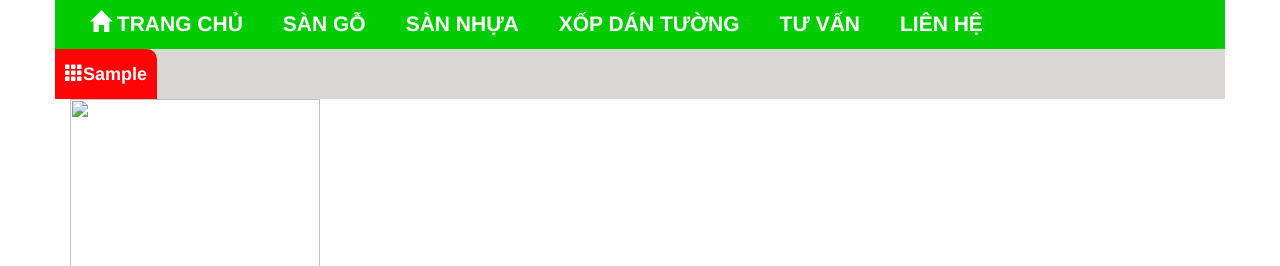
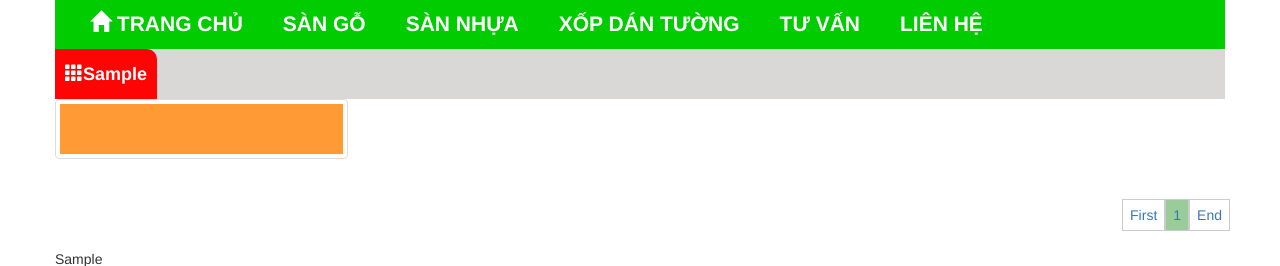
Before and after one commit to thehanhvu/hanh, a PHP site: page /index.php?xem=danhmuc&iddanhmuc=1 in a window 1280 px wide. Shown: the part 912-1178 px from the top of the page. Run offline with PHP 8.4, Linux system fonts and the light colour scheme; tables that the repository leaves empty or names only in its code hold one stand-in row (values such as "Sample post"); data that the repository does not hold is empty.

Commit message:
hanh sua

```diff
--- a/admin/config.php
+++ b/admin/config.php
@@ -1,7 +1,7 @@
 <?
 $maychu = "localhost";
 $taikhoan = "root";
-$matkhau ="tuanninh1";
+$matkhau ="299092kaka";
 $csdl = "sango";
 $connect = mysql_connect($maychu,$taikhoan,$matkhau);
 mysql_select_db($csdl,$connect);
--- a/css/style.css
+++ b/css/style.css
@@ -258,11 +258,19 @@
     border-left:1px solid #999;
 	}
 .menu_tuvan ul{
-	list-style:none;
+	list-style:disc inside;
+	border-bottom:2px solid #999;
+	}
+.menu_tuvan ul p{
+	width:100%;
+	text-align:center;
+	font-weight:bold;
+	font-size:1.2em;
 	}
 .menu_tuvan ul li{
 	line-height:30px;
-	border-bottom:2px solid #999;
+
+	padding:0 10px;
 	}
 .menu_tuvan ul li a{
 	text-decoration:none;
@@ -303,3 +311,41 @@
 		text-decoration:none;
 		list-style:none;
 }
+div.trang {
+	width:100%;
+	position:relative;
+	margin-top:20px;
+	height:30px;
+	line-height:30px;
+	margin-bottom:20px;
+}
+div.trang ul {
+	position:absolute;
+	width:auto;
+	float:right;
+	right:10px;
+}
+div.trang ul li
+{
+	list-style:none;
+	border:1px solid #CCC;
+	float:left;
+		color:#00C;
+}
+div.trang ul li:hover
+{
+	background:#9C9;
+}
+div.trang ul li a
+{
+	padding-left:7px;
+	padding-right:7px;
+	text-decoration:none;
+
+}
+div.trang ul a:hover{
+	cursor:pointer;
+}
+.liactive{
+	background:#9c9;
+}
--- a/include/chitiet.php
+++ b/include/chitiet.php
@@ -7,7 +7,7 @@ $rs = mysql_fetch_array($tb);
 <div class="container">
 	<div class="row">
     	<div class="col-sm-12 col-md-12 col-lg-12 chitiet">
-            <div class="col-sm-6 col-md-6 col-lg-6 mainleft"><img src="<? echo $rs["hinhAnh"];?>" width="500px" height="500px"></div>
+            <div class="col-sm-6 col-md-6 col-lg-6 mainleft thumbnail"><img src="<? echo $rs["hinhAnh"];?>" width="100%"></div>
             <div class="col-sm-6 col-md-6 col-lg-6 mainright">
                 <h1><? echo $rs["tenSanPham"]?></h1>
                 <p><? echo $rs["xuatXu"]?></p>
--- a/include/danhmuc.php
+++ b/include/danhmuc.php
@@ -19,8 +19,8 @@ $tb = mysql_query($sql);
 
 ?>
     <? while($rs=mysql_fetch_array($tb)){?>
-        <div class="col-sm-3 col-md-3 col-lg-3 main1">
-            <div class="image"><a href="index.php?xem=chitiet&idsanpham=<? echo $rs["idSanPham"];?>"><img src="<? echo $rs["hinhAnh"];?>" width="250px" height="250px" /></a></div>
+        <div class="col-sm-3 col-md-3 col-lg-3 main1 thumbnail">
+            <div class="image"><a href="index.php?xem=chitiet&idsanpham=<? echo $rs["idSanPham"];?>"><img class="img-rounded" src="<? echo $rs["hinhAnh"];?>" width="100%" /></a></div>
             <div class="thongtin"><a href="index.php?xem=chitiet&idsanpham=<? echo $rs["idSanPham"];?>"><? echo $rs["tenSanPham"];?></a></div>
         </div>
     <? }?>
--- a/include/main.php
+++ b/include/main.php
@@ -15,8 +15,8 @@
         <? $sql1 = "select * from sanpham where idDanhMuc ='$rs[idDanhMuc]' order by idSanPham DESC limit 0,4";
 			$tb1= mysql_query($sql1);
 			while ($rs1 = mysql_fetch_array($tb1)){?>
-				<div class="col-sm-3 col-md-3 col-lg-3 main1">
-                    <div class="image"><a href="index.php?xem=chitiet&idsanpham=<? echo $rs1["idSanPham"];?>"><img src="<? echo $rs1["hinhAnh"];?>" width="250px" height="250px" /></a></div>
+				<div class="col-sm-3 col-md-3 col-lg-3 main1 thumbnail">
+                    <div class="image"><a href="index.php?xem=chitiet&idsanpham=<? echo $rs1["idSanPham"];?>"><img class="img-rounded" src="<? echo $rs1["hinhAnh"];?>" width="250px" height="250px" /></a></div>
                     <div class="thongtin"><a href="index.php?xem=chitiet&idsanpham=<? echo $rs1["idSanPham"];?>"><? echo $rs1["tenSanPham"];?></a></div>
     			</div>
 		<? }?>
--- a/include/tuvan.php
+++ b/include/tuvan.php
@@ -9,7 +9,7 @@ $show=$_GET["show"];
         <div class="col-sm-12 col-md-12 col-lg-12 tuvan">
             <div class="menu_tuvan">
                 <ul>
-                    <li>CÂU HỎI THƯỜNG GẶP</li>
+                    <p>CÂU HỎI THƯỜNG GẶP</p>
                     <?
                     while($rs = mysql_fetch_array($tb)){?>
                         <li><a href="index.php?xem=tuvan&idBaiViet=<? echo $rs["idBaiViet"];?>"><? echo $rs["tieuDe"];?></a></li>
```
